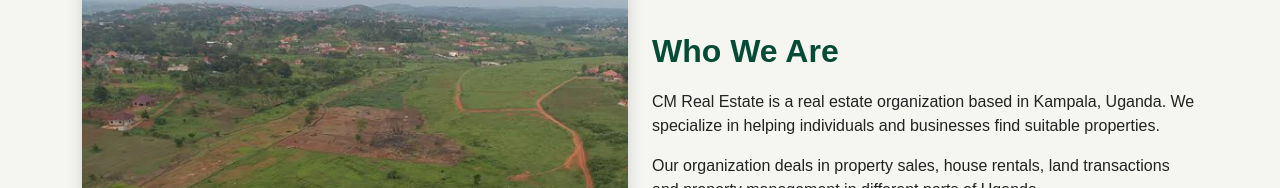
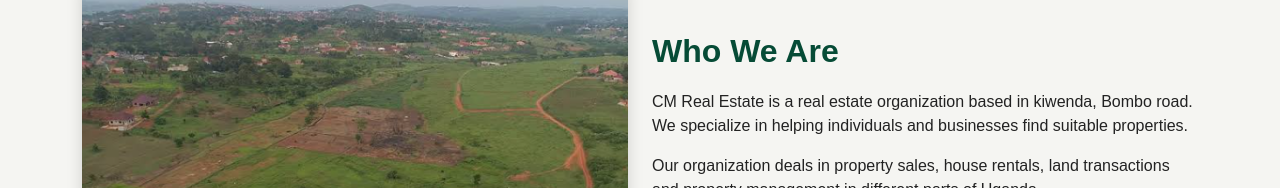
Before and after one commit to zaake2989/End-sem-1, a plain HTML site: page about.html in a window 1280 px wide. Shown: the part 359-547 px from the top of the page. Drawn offline with nearby package versions, Linux system fonts and the light colour scheme.

Commit message:
Update about.html

```diff
--- a/about.html
+++ b/about.html
@@ -61,7 +61,7 @@
 
             <p>
                 CM Real Estate is a real estate organization
-                based in Kampala, Uganda. We specialize in
+                based in kiwenda, Bombo road. We specialize in
                 helping individuals and businesses find
                 suitable properties.
             </p>
```
